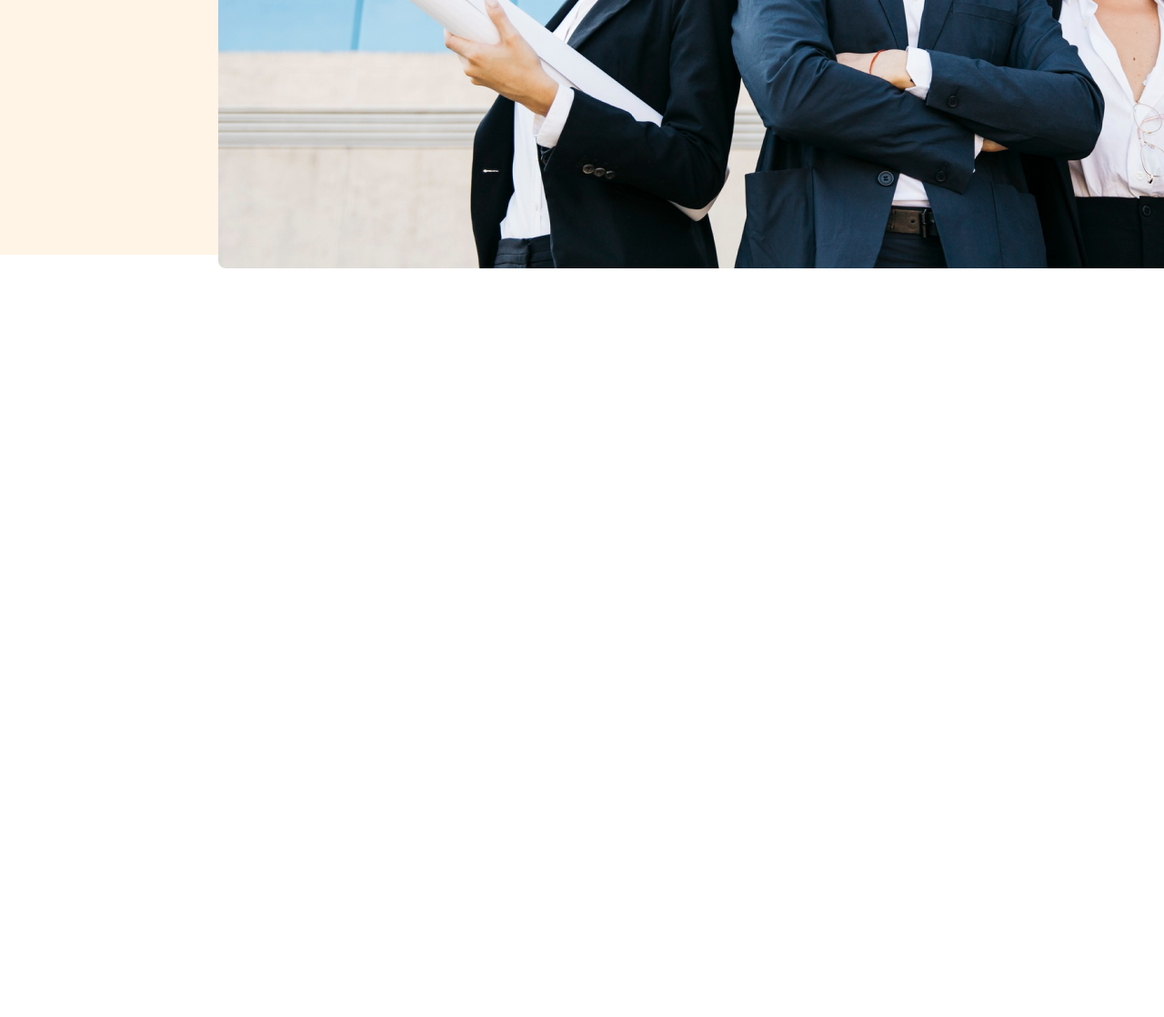
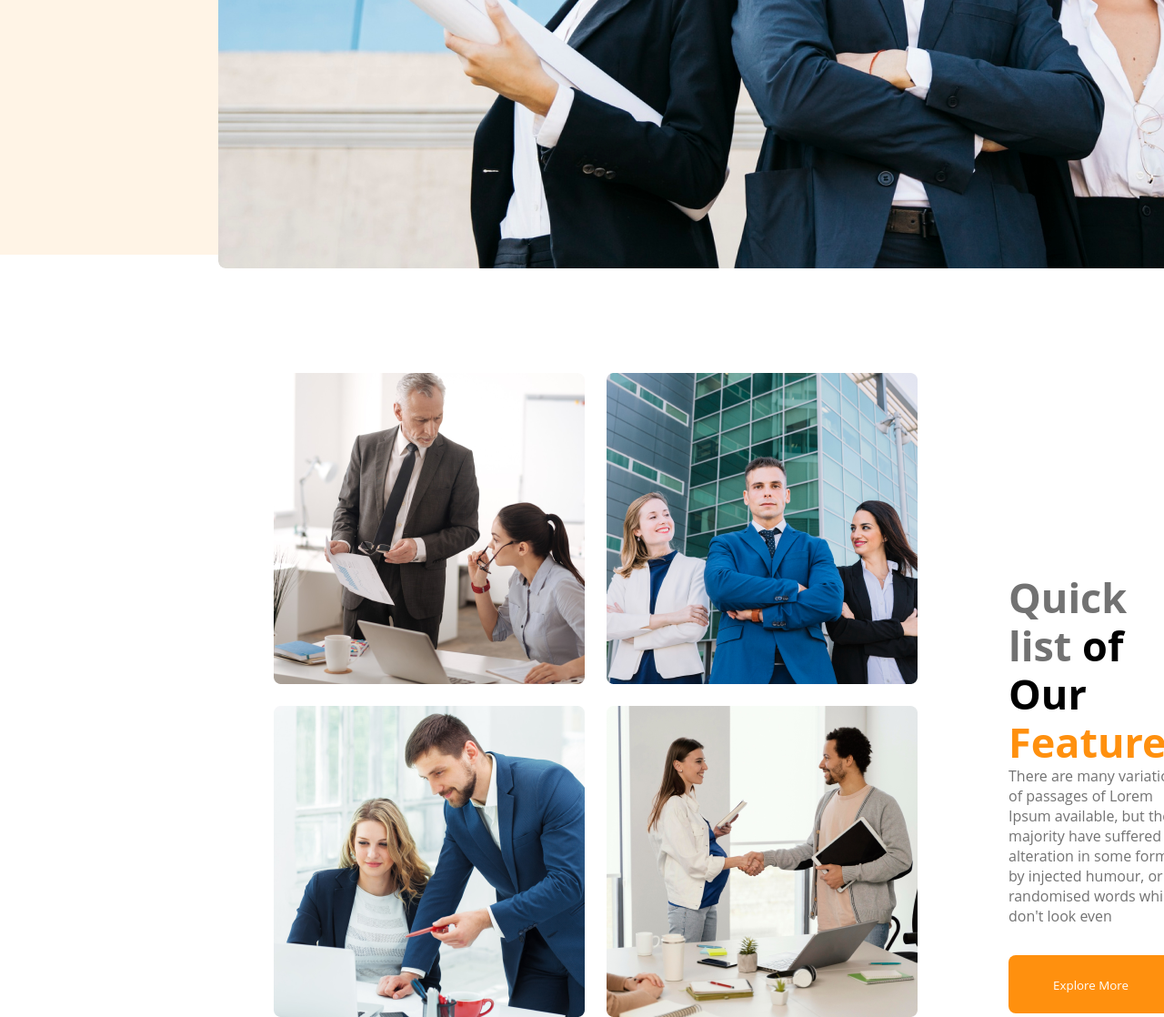
Before and after one commit to fuadasif/architect, a plain HTML site: page images/index.html in a window 1280 px wide. Shown: the part 1042-2160 px from the top of the page at 91% size. Before the commit the page ends 1342 px from the top, so only its background shows below. Drawn offline with Linux system fonts and the light colour scheme.

Commit message:
yeah,i complete 2 section

```diff
--- a/images/index.html
+++ b/images/index.html
@@ -35,5 +35,32 @@
    </section>
 
 
+    <section class="features">
+
+<div class="image4">
+
+    <img src="team1.png" alt="">
+    <img src="team2.png" alt="">
+    <img src="team3.png" alt="">
+    <img src="team4.png" alt="">
+
+
+</div>
+
+<div class="features-text">
+    <h1 class="image4-title"><span class="quick">Quick list</span> of Our <span class="yellow">Features</span></h1>
+        <p class="features-details">
+            There are many variations of passages of Lorem Ipsum available, but the majority have suffered alteration in some form, by injected humour, or randomised words which don't look even
+        </p>
+        <button class="btn-explore">Explore More</button>
+</div>
+
+
+
+
+
+   </section>
+
+
 </body>
 </html>
--- a/images/styles/style.css
+++ b/images/styles/style.css
@@ -94,3 +94,52 @@ font-size: 45px;
 
 }
 /* ------------------------------------complete banner and nav ------------------------------------- */
+.features{
+    display: flex;
+    gap: 100px;
+}
+.features-text{
+    width: 537px;
+    height: 304px;
+   margin-top: 350px;
+}
+
+
+
+.image4{
+    display:grid;
+    grid-template-columns:repeat(2,0fr);
+    gap: 24px;
+    margin-left: 301px;
+    margin-top: 130px;
+}
+.image4-title{
+    ont-weight: 700;
+    font-size: 45px;
+    line-height: 53px;
+}
+
+.features-details{
+    color: #727272;
+    font-weight: 400;
+    font-size: 16px;
+}
+.yellow{
+    color: #FF900E;
+}
+.btn-explore{
+    padding:21px 24px 20px 25px ;
+    color: #FFFFFF;
+    background: #FF900E;
+    border: none;
+    width: 180px;
+    height: 64px;
+    border-radius: 8px;
+    margin-top: 32px;
+
+
+}
+
+.quick{
+    color:#727272;
+}
```
